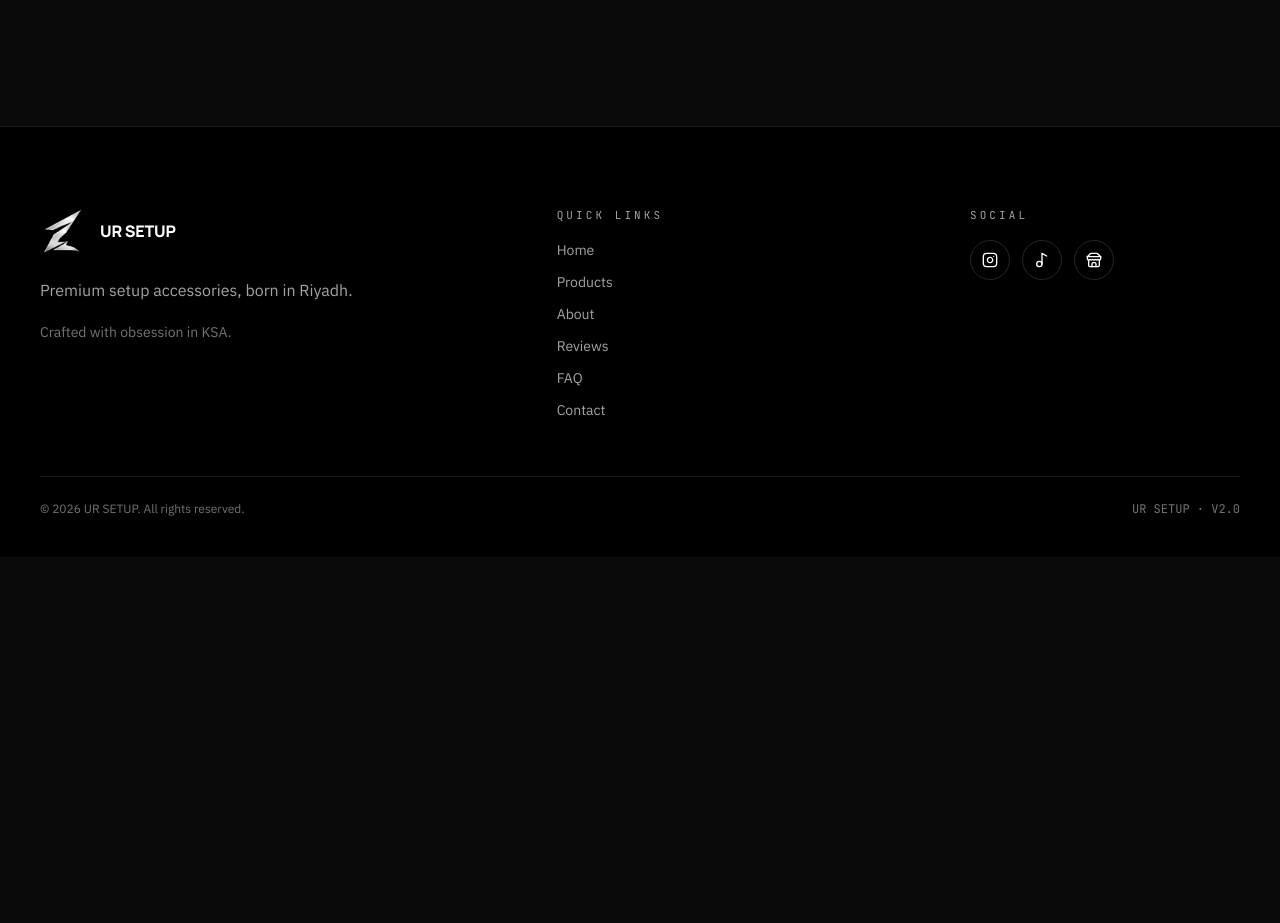
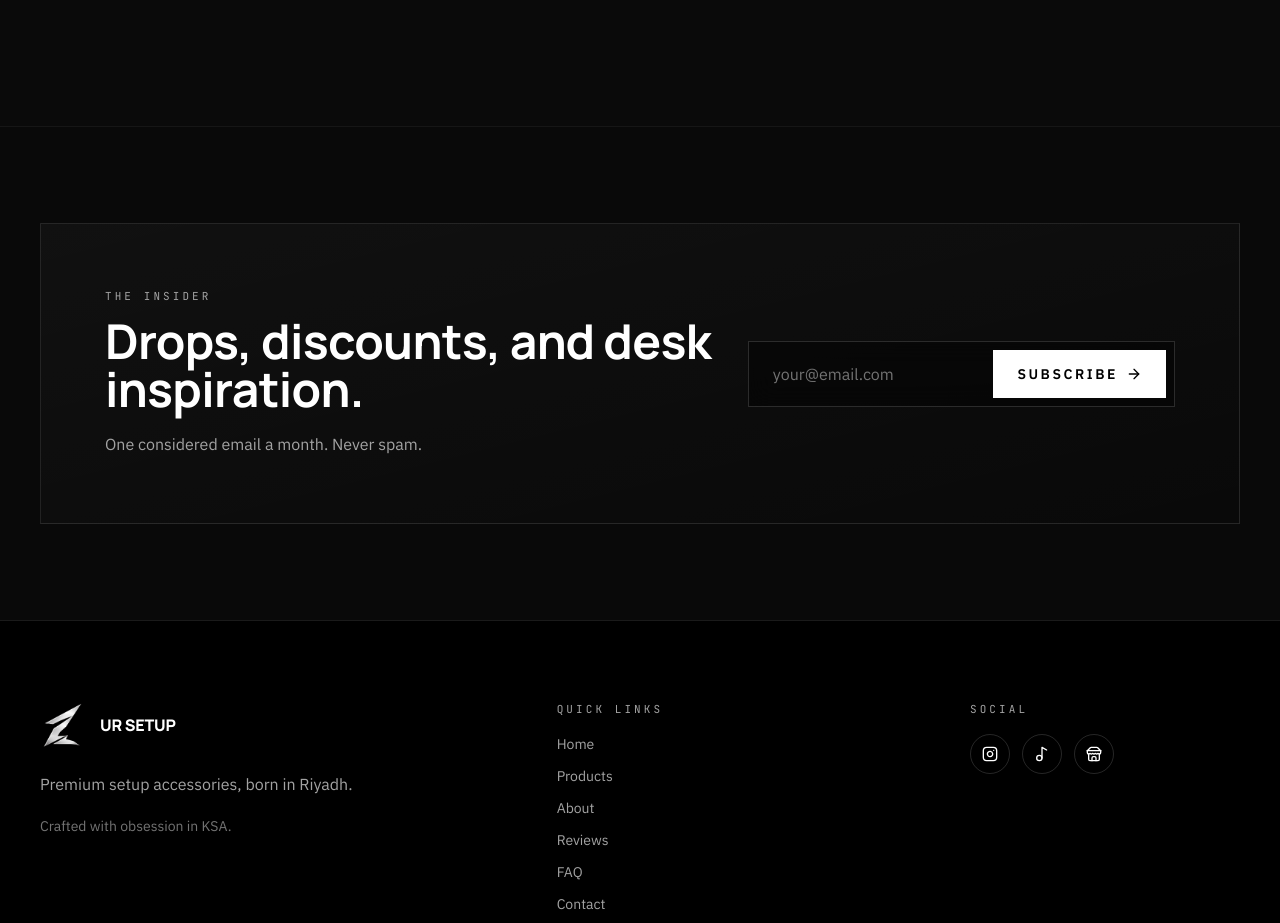
Before and after one commit to alialiyaaser/ursetup-new, a React (Create React App) app in the folder frontend/: page / in a window 1280 px wide. Shown: the part 6000-6923 px from the top of the page. Before the commit the page ends 6557 px from the top, so only its background shows below. Built offline with nearby package versions, Linux system fonts and the light colour scheme; no server answers.

Commit message:
Add Newsletter component to App.js

```diff
--- a/frontend/src/App.js
+++ b/frontend/src/App.js
@@ -14,6 +14,7 @@ import Reviews from "./components/sections/Reviews";
 import Testimonials from "./components/sections/Testimonials";
 import Stats from "./components/sections/Stats";
 import FAQ from "./components/sections/FAQ";
+import Newsletter from "./components/sections/Newsletter";
 
 // import Products from "./components/sections/Products";
 // import About from "./components/sections/About";
@@ -61,6 +62,7 @@ function PublicSite() {
   <Testimonials />
   <Stats />
   <FAQ />
+  <Newsletter />
 </main>
         <Footer />
         <FloatingWidgets />
```
